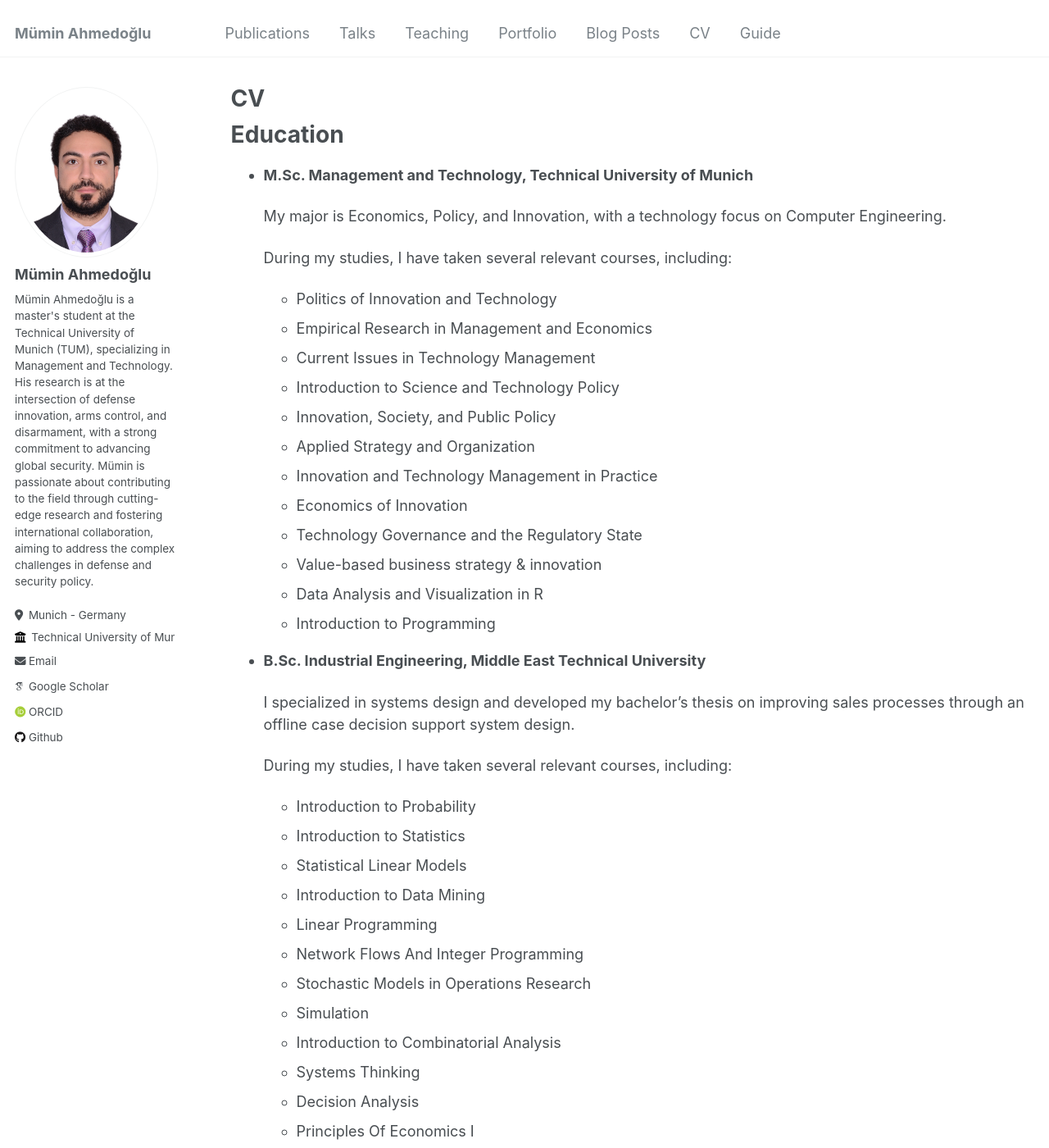
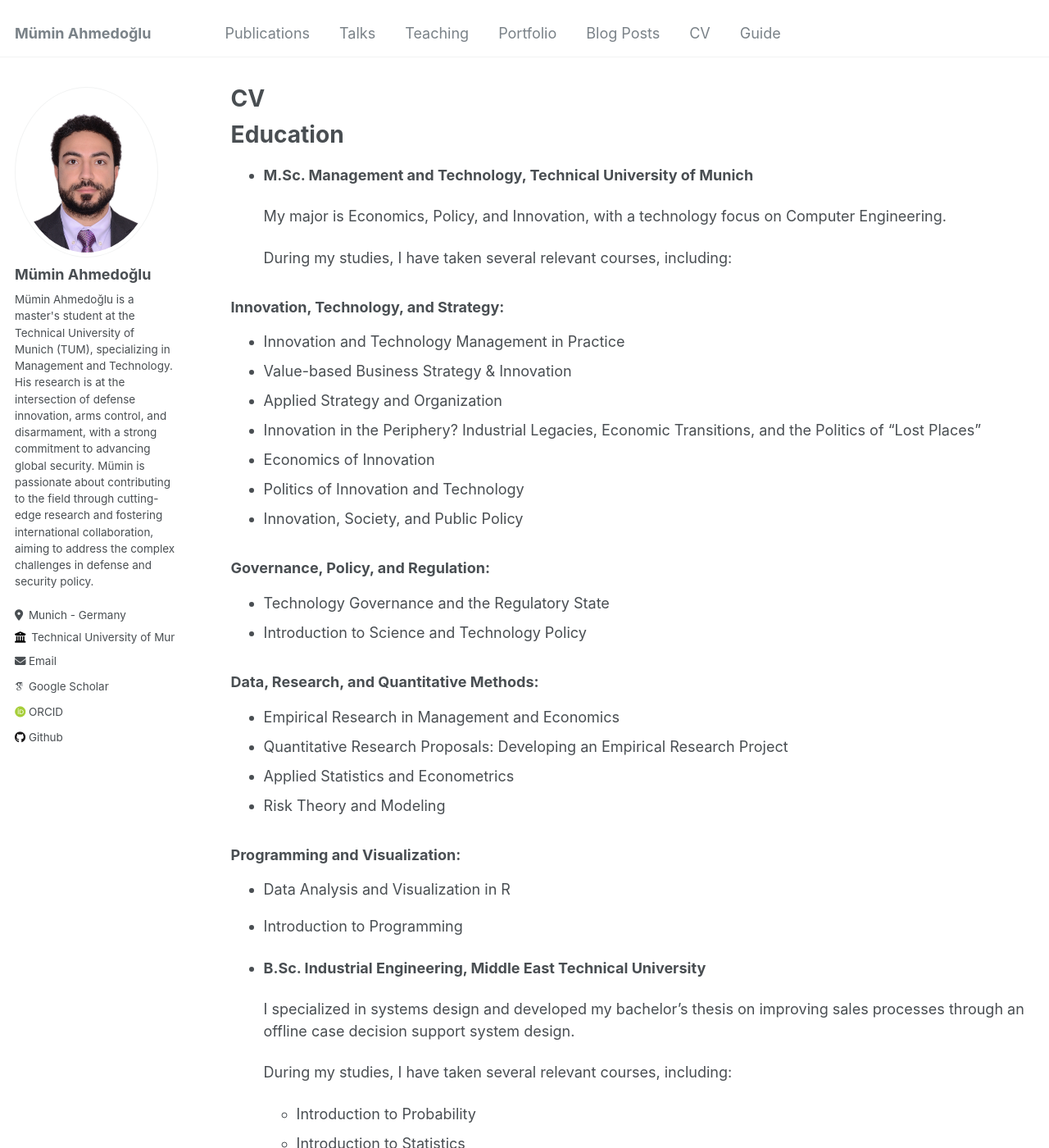
Before and after one commit to ahmedoglu/ahmedoglu.github.io, a Jekyll site: the page built from _pages/cv.md, in a window 1280 px wide and 1400 px high. Shown: the whole window at 82% size. Built offline with Jekyll 4.4.1, drawn with Linux system fonts in a browser that asks for light colours; some web fonts are replaced.

Commit message:
Update cv.md

```diff
--- a/_pages/cv.md
+++ b/_pages/cv.md
@@ -17,18 +17,32 @@ Education
 
   During my studies, I have taken several relevant courses, including:
 
-  - Politics of Innovation and Technology
-  - Empirical Research in Management and Economics
-  - Current Issues in Technology Management
-  - Introduction to Science and Technology Policy
-  - Innovation, Society, and Public Policy
-  - Applied Strategy and Organization
-  - Innovation and Technology Management in Practice
-  - Economics of Innovation
-  - Technology Governance and the Regulatory State
-  - Value-based business strategy & innovation
-  - Data Analysis and Visualization in R
-  - Introduction to Programming
+### Innovation, Technology, and Strategy:
+
+- Innovation and Technology Management in Practice
+- Value-based Business Strategy & Innovation
+- Applied Strategy and Organization
+- Innovation in the Periphery? Industrial Legacies, Economic Transitions, and the Politics of "Lost Places"
+- Economics of Innovation
+- Politics of Innovation and Technology
+- Innovation, Society, and Public Policy
+
+### Governance, Policy, and Regulation:
+
+- Technology Governance and the Regulatory State
+- Introduction to Science and Technology Policy
+
+### Data, Research, and Quantitative Methods:
+
+- Empirical Research in Management and Economics
+- Quantitative Research Proposals: Developing an Empirical Research Project
+- Applied Statistics and Econometrics
+- Risk Theory and Modeling
+
+### Programming and Visualization:
+
+- Data Analysis and Visualization in R
+- Introduction to Programming
 
 
 - **B.Sc. Industrial Engineering, Middle East Technical University**
```
